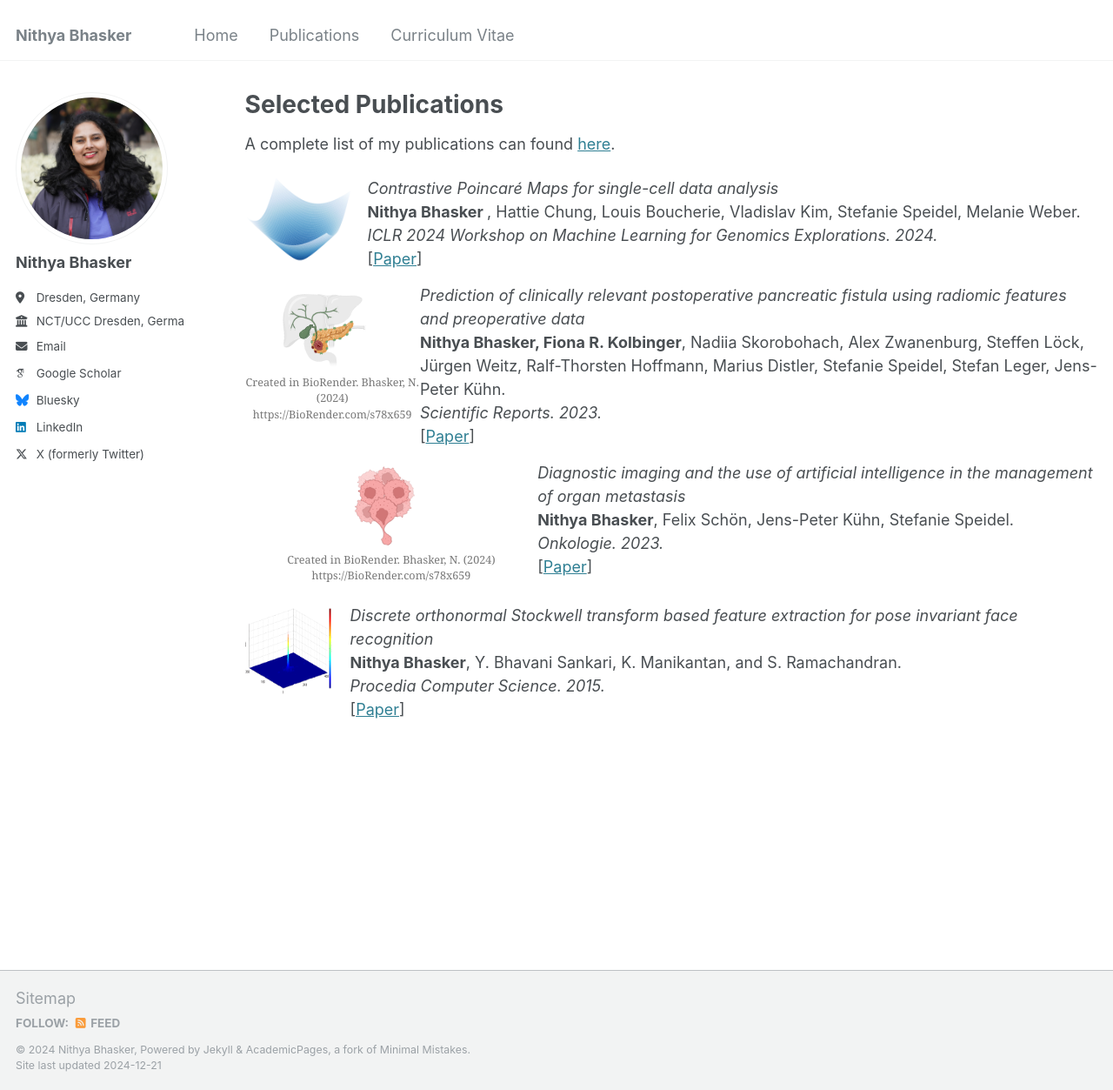
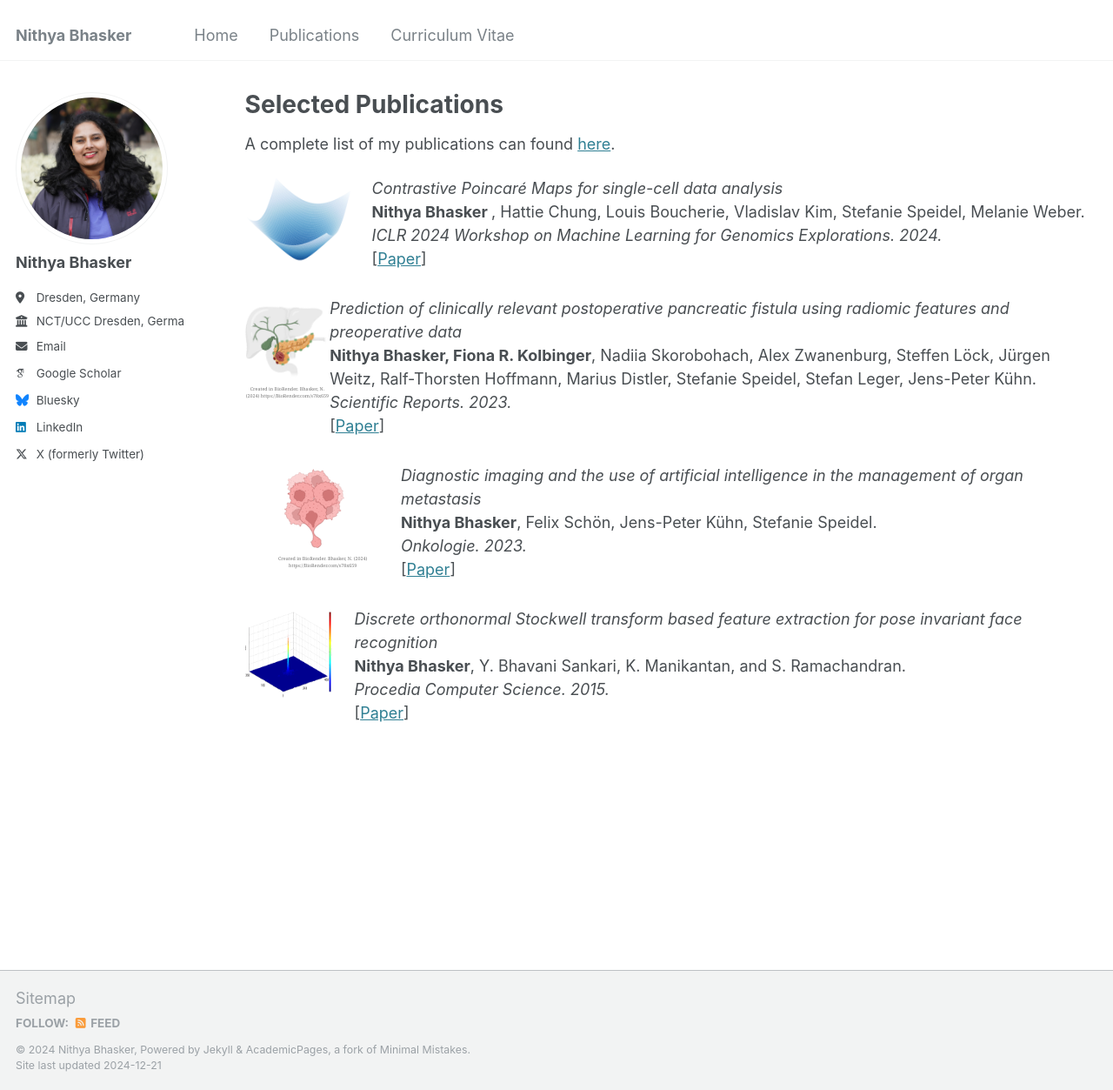
Before and after one commit to NithyaBhasker/nithyabhasker.github.io, a Jekyll site: the page built from _pages/publications.html, in a window 1280 px wide and 1253 px high. Shown: the whole window at 87% size. Built offline with Jekyll 4.4.1, drawn with Linux system fonts in a browser that asks for light colours; some web fonts are replaced.

Commit message:
publications update

```diff
--- a/_pages/publications.html
+++ b/_pages/publications.html
@@ -9,8 +9,8 @@ author_profile: true
 {% endif %}
 
 
-<div style="display: flex; align-items: flex-start; margin-bottom: 15px;">
-  <img src="https://nithyabhasker.github.io/files/p1.png" alt="Thumbnail" style="margin-right: 15px;" />
+<div style="display: flex; align-items: flex-start; margin-bottom: 30px;">
+  <img src="https://nithyabhasker.github.io/files/p1.png" alt="Thumbnail" style="margin-right: 20px;" />
   <div>
     <em>Contrastive Poincaré Maps for single-cell data analysis</em>
     <br><strong>Nithya Bhasker </strong>, Hattie Chung, Louis Boucherie, Vladislav Kim, Stefanie Speidel, Melanie Weber.
@@ -19,10 +19,10 @@ author_profile: true
   </div>
 </div>
 
-<div style="display: flex; align-items: flex-start; margin-bottom: 15px;">
+<div style="display: flex; align-items: flex-start; margin-bottom: 30px;">
   <div style="text-align: center;">
-    <img src="https://nithyabhasker.github.io/files/p2.png" alt="Thumbnail" style="margin-right: 15px;" />
-    <figcaption style="font-size: 0.7em; color: #777; margin-top: 5px;">Created in BioRender. Bhasker, N. (2024) https://BioRender.com/s78x659</figcaption>
+    <img src="https://nithyabhasker.github.io/files/p2.png" alt="Thumbnail" style="margin-right: 20px;" />
+    <figcaption style="font-size: 0.3em; color: #777; margin-top: 5px;">Created in BioRender. Bhasker, N. (2024) https://BioRender.com/s78x659</figcaption>
   </div>
   <div>
     <em>Prediction of clinically relevant postoperative pancreatic fistula using radiomic features and preoperative data</em>
@@ -32,10 +32,10 @@ author_profile: true
   </div>
 </div>
 
-<div style="display: flex; align-items: flex-start; margin-bottom: 15px;">
+<div style="display: flex; align-items: flex-start; margin-bottom: 30px;">
   <div style="text-align: center;">
-    <img src="https://nithyabhasker.github.io/files/p3.png" alt="Thumbnail" style="margin-right: 15px;" />
-    <figcaption style="font-size: 0.7em; color: #777; margin-top: 5px;">Created in BioRender. Bhasker, N. (2024) https://BioRender.com/s78x659</figcaption>
+    <img src="https://nithyabhasker.github.io/files/p3.png" alt="Thumbnail" style="margin-right: 20px;" />
+    <figcaption style="font-size: 0.3em; color: #777; margin-top: 5px;">Created in BioRender. Bhasker, N. (2024) https://BioRender.com/s78x659</figcaption>
   </div>
   <div>
     <em>Diagnostic imaging and the use of artificial intelligence in the management of organ metastasis</em>
@@ -45,8 +45,8 @@ author_profile: true
   </div>
 </div>
 
-<div style="display: flex; align-items: flex-start; margin-bottom: 15px;">
-  <img src="https://nithyabhasker.github.io/files/p4.png" alt="Thumbnail" style="margin-right: 15px;" />
+<div style="display: flex; align-items: flex-start; margin-bottom: 30px;">
+  <img src="https://nithyabhasker.github.io/files/p4.png" alt="Thumbnail" style="margin-right: 20px;" />
   <div>
     <em>Discrete orthonormal Stockwell transform based feature extraction for pose invariant face recognition</em>
     <br><strong>Nithya Bhasker</strong>, Y. Bhavani Sankari, K. Manikantan, and S. Ramachandran.
```
Also changed, not shown: _pages/cv.md (+7 -7 lines).
